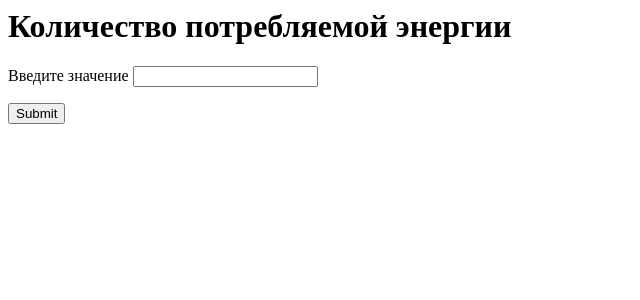
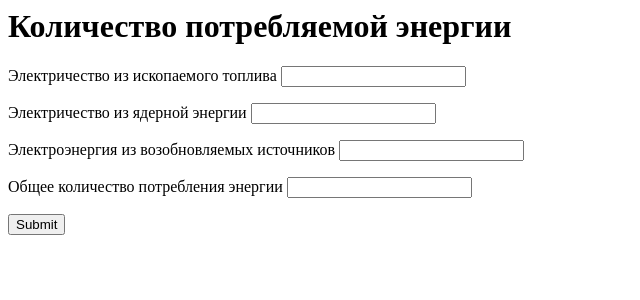
Before and after one commit to zoricheva/Global-Data-CO2, a Flask app: page / in a window 1280 px wide. Shown: the top 300 px of the page, without its empty margins (0-640 px from the left). Run offline with Flask 3, Linux system fonts and the light colour scheme; parts of the project's set-up code (start-up, migrations or seed data) failed here and were passed over.

Commit message:
Update index.html

```diff
--- a/templates/index.html
+++ b/templates/index.html
@@ -6,7 +6,19 @@
     <h1>Количество потребляемой энергии</h1>
     <form method = "post">
       <p>
-        <label>Введите значение</label>
+        <label>Электричество из ископаемого топлива</label>
+        <input name = "energy" type = "text">
+     </p>
+      <p>
+        <label>Электричество из ядерной энергии</label>
+        <input name = "energy" type = "text">
+     </p>
+      <p>
+        <label>Электроэнергия из возобновляемых источников</label>
+        <input name = "energy" type = "text">
+     </p>
+      <p>
+        <label>Общее количество потребления энергии</label>
         <input name = "energy" type = "text">
      </p>
       <p>
```
